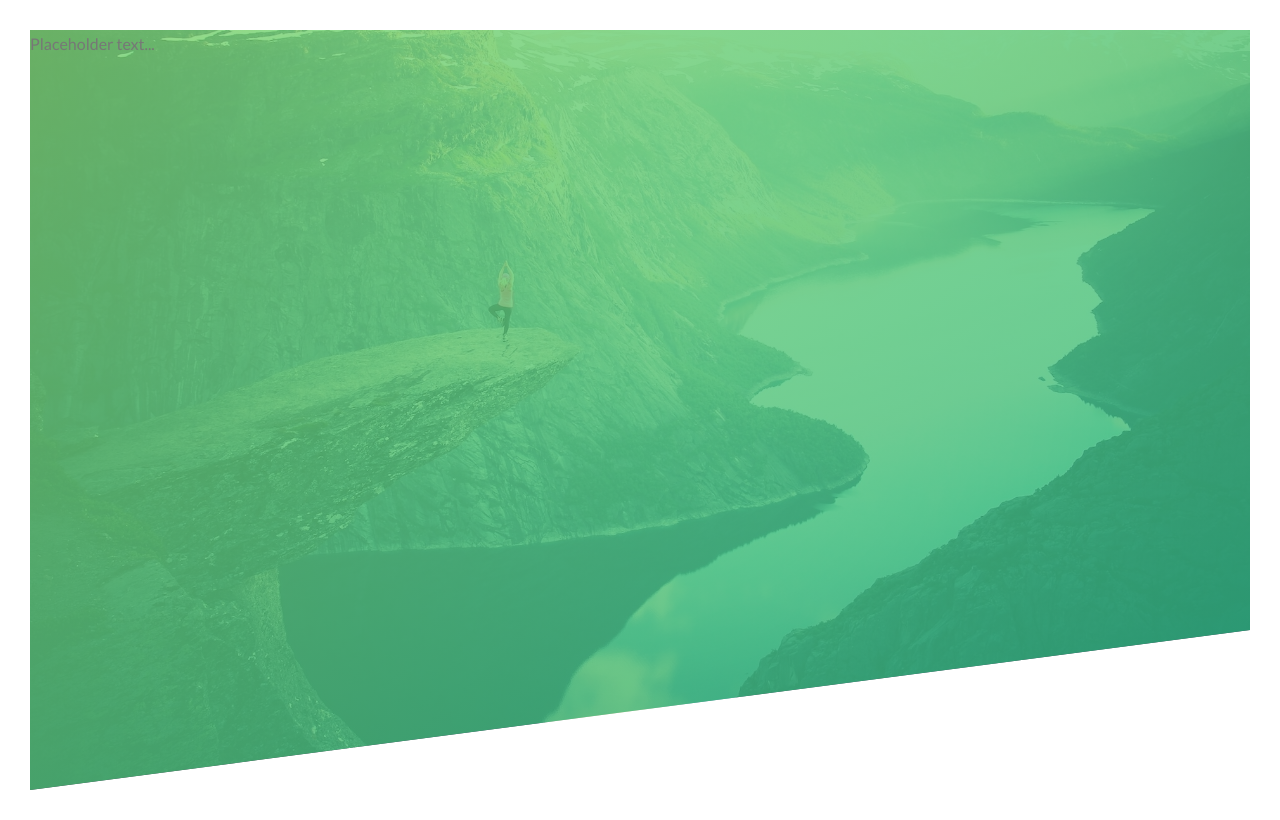
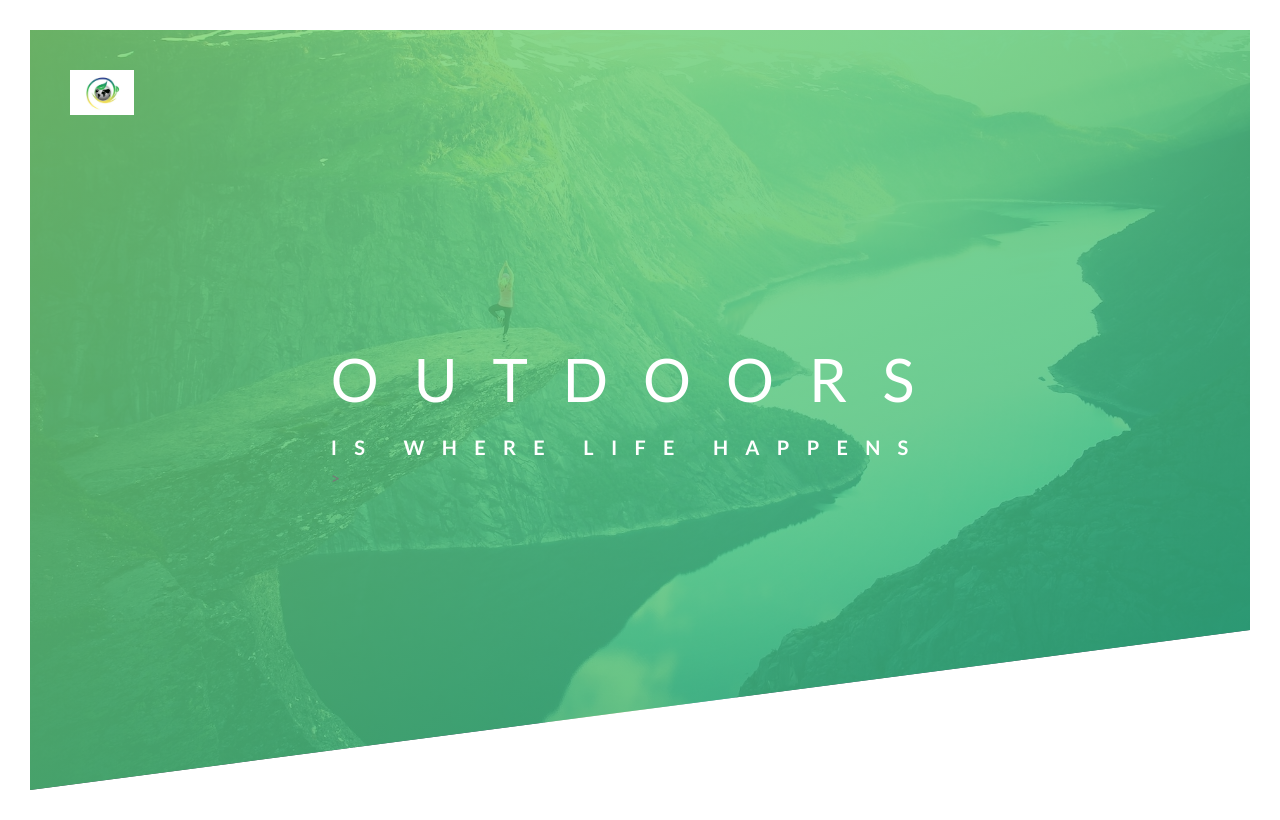
Before and after one commit to JuanRubi/advancedCSS, a website: page nature_Tours/index.html in a window 1280 px wide. Drawn offline with Linux system fonts and the light colour scheme.

Commit message:
Added logo and main heading.
Showcase how position absolute, top, left and transform can be used to position logo and main heading.

```diff
--- a/nature_Tours/css/style.css
+++ b/nature_Tours/css/style.css
@@ -30,7 +30,44 @@ body {
      rgba(40, 180, 133, 0.8)) , url(../images/hero.jpg);
     background-size: cover;
     background-position: top;  /* Ensures top of image stays at the top. */
+    position: relative;
 
     /* Creating the shape of the background images. */
     clip-path: polygon(0 0, 100% 0, 100% 75vh, 0 100%); /* From top left clockwise. */
 }
+
+.logo-container {
+    position: absolute;
+    top: 40px;  /* In relation to its parent element. */
+    left: 40px;
+}
+
+.logo {
+    height: 45px;
+}
+
+.main-title {
+    position: absolute;
+    top: 50%;   /* In relation to its parent element. */
+    left: 50%;
+    transform: translate(-50%, -50%); /* (width, height) to translate of element. */
+}
+
+.heading {
+    color: #fff;
+    text-transform: uppercase;
+}
+
+.heading-main {
+    display: block;
+    font-size: 60px;
+    font-weight: 400;
+    letter-spacing: 35px;
+}
+
+.heading-submain {
+    display: block;
+    font-size: 20px;
+    font-weight: 700;
+    letter-spacing: 17.3px;
+}
--- a/nature_Tours/index.html
+++ b/nature_Tours/index.html
@@ -12,7 +12,16 @@
 </head>
 <body>
     <header class="header">
-        Placeholder text...
+        <div class="logo-container">
+            <img src="images/logo.jpg" alt="Logo" class="logo">
+        </div>
+
+        <div class="main-title">
+            <h1 class="heading">
+                <span class="heading-main">Outdoors</span>
+                <span class="heading-submain">is where life happens</span>
+            </h1
+        </div>>
     </header>
 </body>
 </html>
```
Also changed, not shown: nature_Tours/images/logo.jpg (added).
